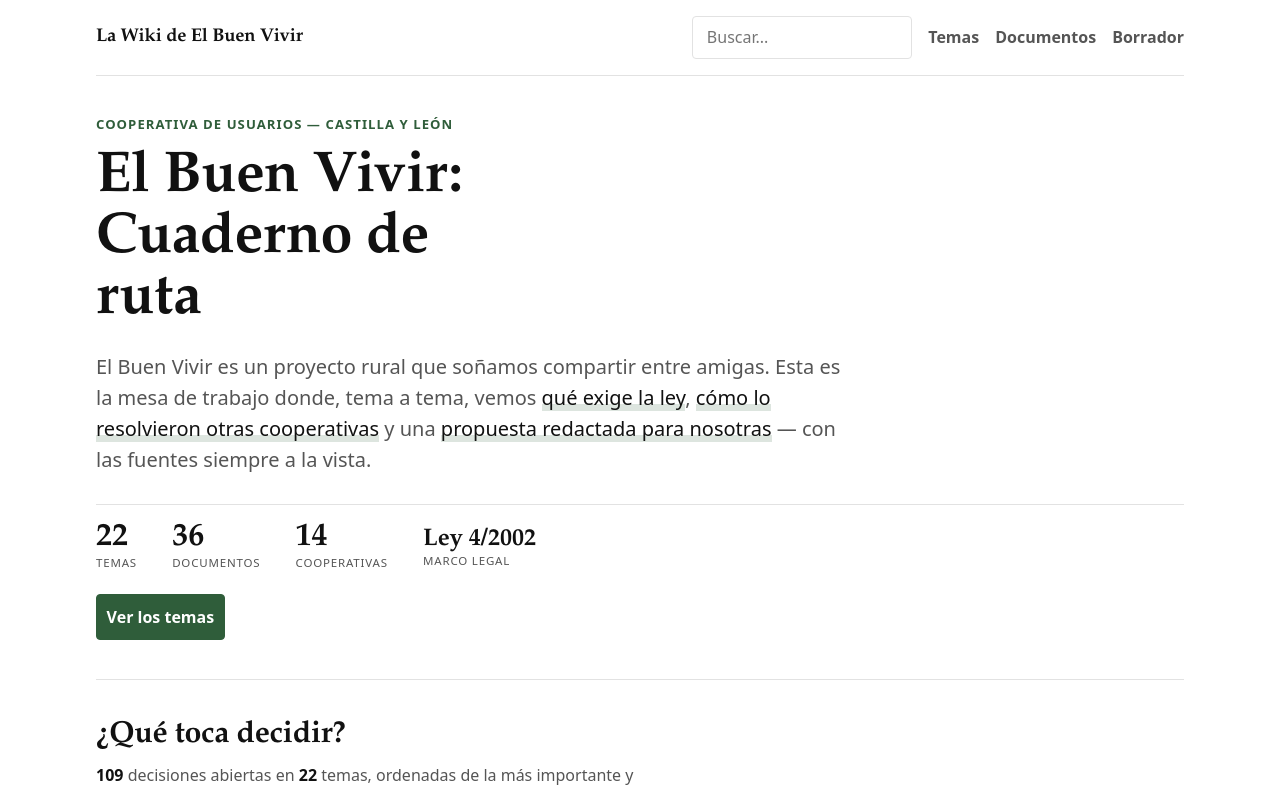
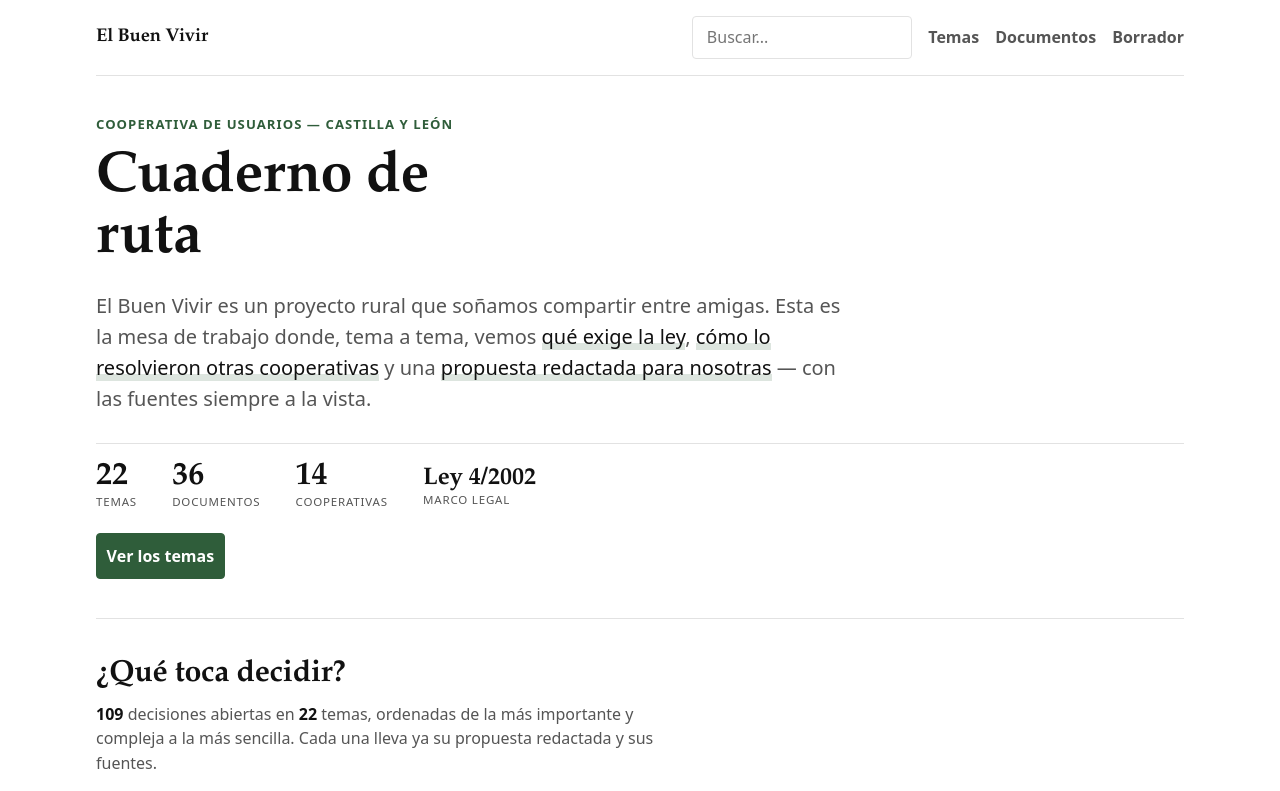
Before and after one commit to LuisSevillano/elbuenvivir-commons, a SvelteKit app: page / in a window 1280 px wide. Shown: the top 791 px of the page. Built offline with nearby package versions, Linux system fonts and the light colour scheme.

Commit message:
Simplify the site branding to El Buen Vivir.

```diff
--- a/src/lib/seo.ts
+++ b/src/lib/seo.ts
@@ -23,7 +23,7 @@ export function pageOgImage(
 }
 
 export const siteUrl = 'https://elbuenvivir-cuaderno-de-ruta.netlify.app';
-export const siteName = 'La Wiki de El Buen Vivir';
+export const siteName = 'El Buen Vivir';
 export const defaultSocialImage = '/thumbnail-og.jpg';
 export const defaultSocialImageAlt = 'Casa rural entre vegetacion, con camino de tierra y montanas al fondo.';
 
--- a/src/routes/+layout.svelte
+++ b/src/routes/+layout.svelte
@@ -43,7 +43,7 @@
 <div class="site-shell">
 	<header class="site-header">
 		<div class="header-topline">
-			<a class="brand" href="/">La Wiki de El Buen Vivir</a>
+			<a class="brand" href="/">El Buen Vivir</a>
 			<button
 				class="mobile-search-toggle"
 				type="button"
--- a/src/routes/+page.svelte
+++ b/src/routes/+page.svelte
@@ -6,7 +6,7 @@
 
 <section class="hero">
 	<p class="eyebrow">Cooperativa de usuarios — Castilla y León</p>
-	<h1>El Buen Vivir: Cuaderno de ruta</h1>
+	<h1>Cuaderno de ruta</h1>
 	<p class="lead">
 		El Buen Vivir es un proyecto rural que soñamos compartir entre amigas. Esta es la mesa de
 		trabajo donde, tema a tema, vemos <em>qué exige la ley</em>, <em>cómo lo resolvieron otras
```
